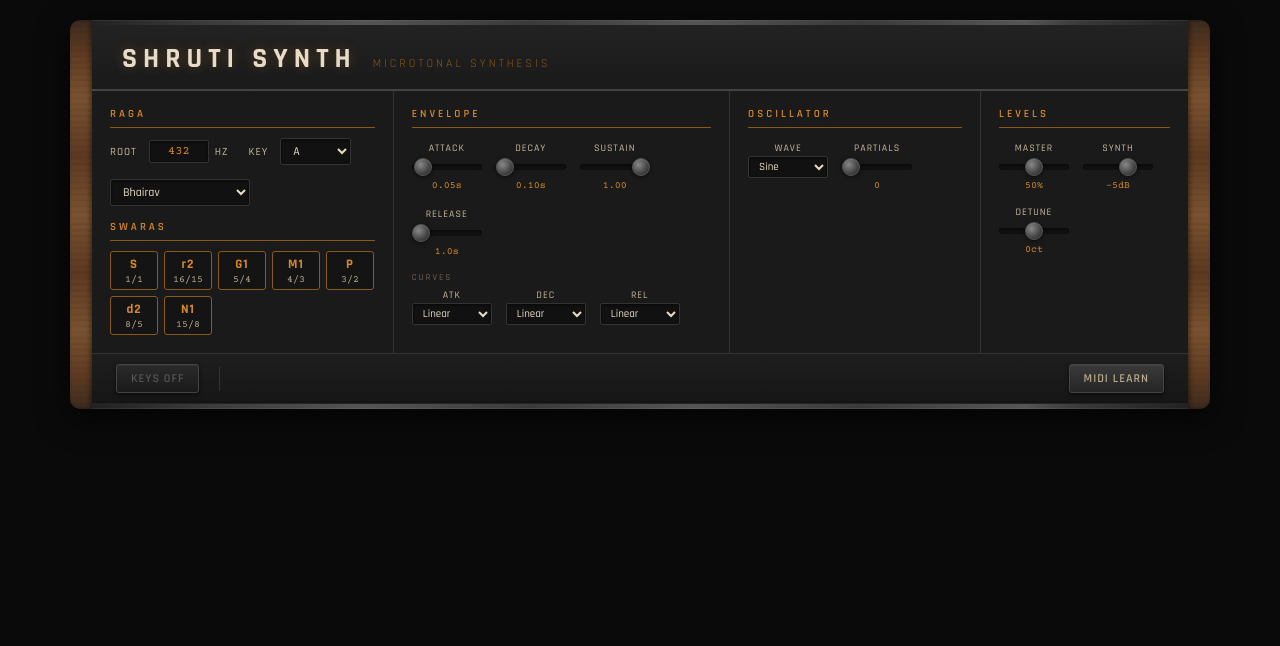
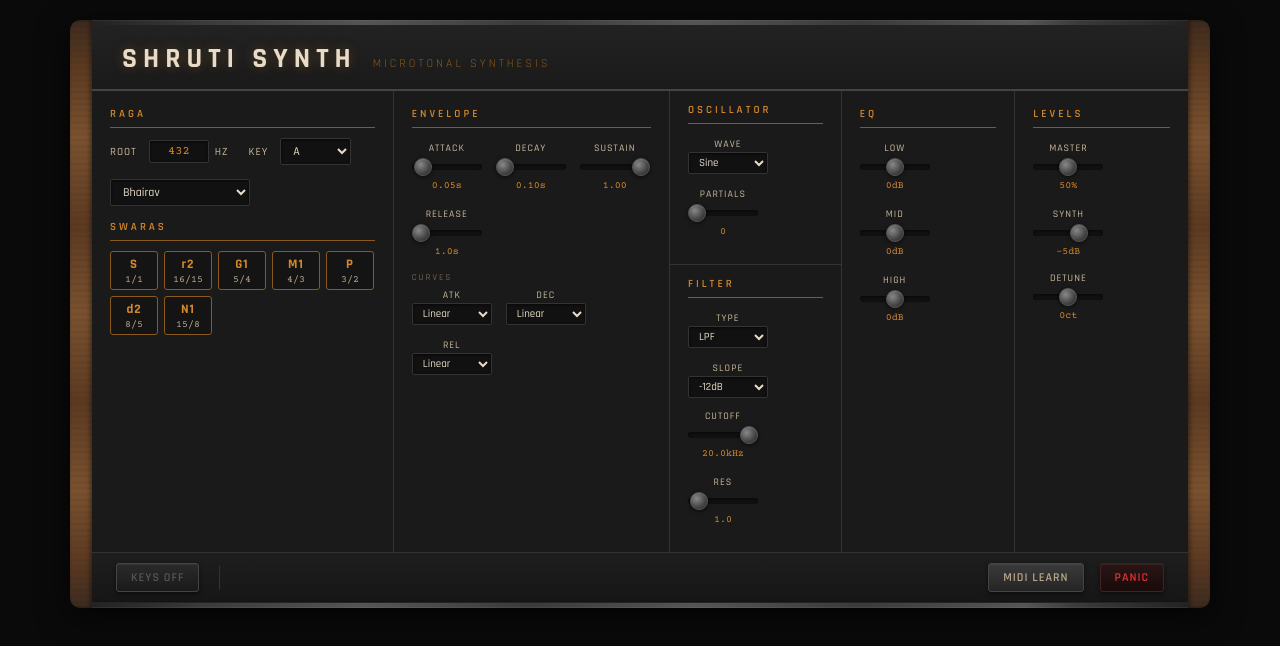
Before and after one commit to pawanbenjamin/shruti-synth, a React (Vite) app: page / in a window 1280 px wide. Shown: the top 646 px of the page. Built offline with nearby package versions, Linux system fonts and the light colour scheme.

Commit message:
eq and filter

```diff
--- a/src/App.jsx
+++ b/src/App.jsx
@@ -1,4 +1,6 @@
-import React, { useState } from "react";
+import React, { useState, useContext } from "react";
+import * as Tone from "tone";
+import { store } from "./state";
 
 import MIDI from "./components/MIDI";
 import Synth from "./components/Synth";
@@ -8,9 +10,16 @@ import KeyboardInput from "./components/KeyboardInput";
 import UserMappings from "./components/UserMappings";
 
 function App() {
+  const { state } = useContext(store);
   const [midiLearn, setMidiLearn] = useState(false);
   const [keyboardEnabled, setKeyboardEnabled] = useState(false);
   const [keyboardOctave, setKeyboardOctave] = useState(4);
+
+  const handlePanic = () => {
+    if (state.synth) {
+      state.synth.releaseAll(Tone.now());
+    }
+  };
 
   return (
     <div className="synth-chassis">
@@ -67,6 +76,10 @@ function App() {
           >
             {midiLearn ? 'MIDI Learn: On' : 'MIDI Learn'}
           </button>
+
+          <button className="panic-btn" onClick={handlePanic}>
+            Panic
+          </button>
         </div>
 
         {/* MIDI mappings display */}
--- a/src/components/MIDI.jsx
+++ b/src/components/MIDI.jsx
@@ -1,4 +1,4 @@
-import React, { useState, useEffect, useContext } from "react";
+import React, { useState, useEffect, useContext, useRef } from "react";
 import { store } from "../state";
 import * as Tone from "tone";
 
@@ -8,6 +8,23 @@ function MIDI() {
 
   const [noteObj, setNoteObj] = useState({});
   const [midiStatus, setMidiStatus] = useState("initializing");
+
+  // Sustain pedal state (CC 64)
+  const pedalDown = useRef(false);
+  // Map of MIDI note number -> frequency used at attack time (avoids float lookup issues)
+  const attackedFreqs = useRef(new Map());
+  // Set of MIDI note numbers physically held down
+  const heldNotes = useRef(new Set());
+  // Set of MIDI note numbers sustained by pedal (key released while pedal down)
+  const sustainedNotes = useRef(new Set());
+
+  // Safety sweep: if all tracking is empty, call releaseAll to catch orphaned voices
+  const cleanupIfSilent = (synth) => {
+    if (heldNotes.current.size === 0 && sustainedNotes.current.size === 0 && !pedalDown.current) {
+      synth.releaseAll(Tone.now());
+      attackedFreqs.current.clear();
+    }
+  };
 
   useEffect(() => {
     dispatch({ type: "note-obj", value: noteObj });
@@ -60,7 +77,45 @@ function MIDI() {
 
     // Handle MIDI CC (Control Change) - status bytes 176-191
     if (command === 176) {
-      handleCCMessage(noteObj.note, noteObj.velocity);
+      const ccNumber = noteObj.note;
+      const ccValue = noteObj.velocity;
+
+      // Sustain pedal (CC 64)
+      if (ccNumber === 64) {
+        if (ccValue >= 64 && !pedalDown.current) {
+          pedalDown.current = true;
+        } else if (ccValue < 64 && pedalDown.current) {
+          pedalDown.current = false;
+          // Release only pedal-sustained notes (not physically held ones)
+          if (state.synth && sustainedNotes.current.size > 0) {
+            const now = Tone.now();
+            sustainedNotes.current.forEach(note => {
+              const freq = attackedFreqs.current.get(note);
+              if (freq) {
+                state.synth.triggerRelease(freq, now + 0.05);
+                attackedFreqs.current.delete(note);
+              }
+            });
+            sustainedNotes.current.clear();
+          }
+          if (state.synth) cleanupIfSilent(state.synth);
+        }
+        return;
+      }
+
+      // All Notes Off (CC 123) — panic
+      if (ccNumber === 123) {
+        if (state.synth) {
+          state.synth.releaseAll(Tone.now());
+        }
+        pedalDown.current = false;
+        attackedFreqs.current.clear();
+        heldNotes.current.clear();
+        sustainedNotes.current.clear();
+        return;
+      }
+
+      handleCCMessage(ccNumber, ccValue);
       return;
     }
 
@@ -69,21 +124,33 @@ function MIDI() {
       if (state.freqTable && state.synth) {
         const freq = state.freqTable[noteObj.note];
         if (freq) {
-          const now = Tone.now();
-          // Fix: Normalize velocity from 0-127 to 0-1
+          const midiNote = noteObj.note;
+          // Remove from sustained set if re-attacking
+          sustainedNotes.current.delete(midiNote);
+          // Track the frequency used at attack time
+          attackedFreqs.current.set(midiNote, freq);
+          heldNotes.current.add(midiNote);
           const normalizedVelocity = noteObj.velocity / 127;
-          state.synth.triggerAttack(freq, now, normalizedVelocity);
+          state.synth.triggerAttack(freq, Tone.now(), normalizedVelocity);
         }
       }
     }
     // Handle Note Off (status bytes 128-143) or Note On with velocity 0
     else if (command === 128 || (command === 144 && noteObj.velocity === 0)) {
-      if (state.freqTable && state.synth) {
-        const freq = state.freqTable[noteObj.note];
+      if (state.synth) {
+        const midiNote = noteObj.note;
+        heldNotes.current.delete(midiNote);
+        const freq = attackedFreqs.current.get(midiNote);
         if (freq) {
-          const now = Tone.now();
-          state.synth.triggerRelease(freq, now + 0.05);
+          if (pedalDown.current) {
+            // Pedal is down — defer the release
+            sustainedNotes.current.add(midiNote);
+          } else {
+            state.synth.triggerRelease(freq, Tone.now() + 0.05);
+            attackedFreqs.current.delete(midiNote);
+          }
         }
+        cleanupIfSilent(state.synth);
       }
     }
   }, [noteObj, state.freqTable, state.synth, userCCMap]);
--- a/src/components/SynthParams.jsx
+++ b/src/components/SynthParams.jsx
@@ -31,6 +31,17 @@ function SynthParams({ midiLearn, setMidiLearn }) {
   const [partials, setPartials] = useState([])
   const [phase, setPhase] = useState(0)
   const [type, setType] = useState('sine')
+
+  // Filter Variables
+  const [filterType, setFilterType] = useState('lowpass')
+  const [filterCutoff, setFilterCutoff] = useState(20000)
+  const [filterQ, setFilterQ] = useState(1)
+  const [filterRolloff, setFilterRolloff] = useState(-12)
+
+  // EQ Variables
+  const [eqLow, setEqLow] = useState(0)
+  const [eqMid, setEqMid] = useState(0)
+  const [eqHigh, setEqHigh] = useState(0)
 
   // Update master volume through state (controls gain node)
   useEffect(() => {
@@ -78,6 +89,25 @@ function SynthParams({ midiLearn, setMidiLearn }) {
     phase,
     type,
   ])
+
+  // Filter Parameters Effect
+  useEffect(() => {
+    if (state.filter) {
+      state.filter.type = filterType
+      state.filter.frequency.rampTo(filterCutoff, 0.05)
+      state.filter.Q.rampTo(filterQ, 0.05)
+      state.filter.rolloff = filterRolloff
+    }
+  }, [state.filter, filterType, filterCutoff, filterQ, filterRolloff])
+
+  // EQ Parameters Effect
+  useEffect(() => {
+    if (state.eqNode) {
+      state.eqNode.low.value = eqLow
+      state.eqNode.mid.value = eqMid
+      state.eqNode.high.value = eqHigh
+    }
+  }, [state.eqNode, eqLow, eqMid, eqHigh])
 
   const addToMidiMap = (id) => {
     if (midiLearn) {
@@ -195,8 +225,9 @@ function SynthParams({ midiLearn, setMidiLearn }) {
         </div>
       </div>
 
-      {/* OSCILLATOR PANEL */}
-      <div className="panel">
+      {/* OSCILLATOR + FILTER STACKED */}
+      <div className="panel-stack">
+        <div className="panel panel-stacked">
           <div className="param-section-label">Oscillator</div>
 
           <div className="param-row">
@@ -221,6 +252,137 @@ function SynthParams({ midiLearn, setMidiLearn }) {
                 onChange={(e) => setPartialCount(e.target.value)}
               />
               <span className="param-value">{partialCount}</span>
+            </div>
+          </div>
+        </div>
+
+        <div className="panel panel-stacked">
+          <div className="param-section-label">Filter</div>
+
+          <div className="param-row">
+            <div className="param-control">
+              <label>Type</label>
+              <select value={filterType} onChange={(e) => setFilterType(e.target.value)}>
+                <option value="lowpass">LPF</option>
+                <option value="highpass">HPF</option>
+                <option value="bandpass">BPF</option>
+                <option value="notch">Notch</option>
+              </select>
+            </div>
+
+            <div className="param-control">
+              <label>Slope</label>
+              <select value={filterRolloff} onChange={(e) => setFilterRolloff(parseInt(e.target.value))}>
+                <option value="-12">-12dB</option>
+                <option value="-24">-24dB</option>
+                <option value="-48">-48dB</option>
+                <option value="-96">-96dB</option>
+              </select>
+            </div>
+          </div>
+
+          <div className="param-row">
+            <div className="param-control">
+              <label
+                className={midiLearn ? 'learn' : ''}
+                id="filter.cutoff"
+                onClick={(e) => addToMidiMap(e.target.id)}
+              >
+                Cutoff
+              </label>
+              <input
+                type="range"
+                min="20"
+                max="20000"
+                step="1"
+                value={filterCutoff}
+                onChange={(e) => setFilterCutoff(parseFloat(e.target.value))}
+              />
+              <span className="param-value">{filterCutoff >= 1000 ? (filterCutoff / 1000).toFixed(1) + 'k' : Math.round(filterCutoff)}Hz</span>
+            </div>
+
+            <div className="param-control">
+              <label
+                className={midiLearn ? 'learn' : ''}
+                id="filter.Q"
+                onClick={(e) => addToMidiMap(e.target.id)}
+              >
+                Res
+              </label>
+              <input
+                type="range"
+                min="0.1"
+                max="20"
+                step="0.1"
+                value={filterQ}
+                onChange={(e) => setFilterQ(parseFloat(e.target.value))}
+              />
+              <span className="param-value">{parseFloat(filterQ).toFixed(1)}</span>
+            </div>
+          </div>
+        </div>
+      </div>
+
+      {/* EQ PANEL */}
+      <div className="panel panel-eq">
+        <div className="param-section-label">EQ</div>
+
+        <div className="param-row">
+          <div className="param-control">
+            <label
+              className={midiLearn ? 'learn' : ''}
+              id="eq.low"
+              onClick={(e) => addToMidiMap(e.target.id)}
+            >
+              Low
+            </label>
+            <input
+              type="range"
+              min="-12"
+              max="12"
+              step="0.5"
+              value={eqLow}
+              onChange={(e) => setEqLow(parseFloat(e.target.value))}
+            />
+            <span className="param-value">{eqLow > 0 ? '+' : ''}{eqLow}dB</span>
+          </div>
+
+          <div className="param-control">
+            <label
+              className={midiLearn ? 'learn' : ''}
+              id="eq.mid"
+              onClick={(e) => addToMidiMap(e.target.id)}
+            >
+              Mid
+            </label>
+            <input
+              type="range"
+              min="-12"
+              max="12"
+              step="0.5"
+              value={eqMid}
+              onChange={(e) => setEqMid(parseFloat(e.target.value))}
+            />
+            <span className="param-value">{eqMid > 0 ? '+' : ''}{eqMid}dB</span>
+          </div>
+
+          <div className="param-control">
+            <label
+              className={midiLearn ? 'learn' : ''}
+              id="eq.high"
+              onClick={(e) => addToMidiMap(e.target.id)}
+            >
+              High
+            </label>
+            <input
+              type="range"
+              min="-12"
+              max="12"
+              step="0.5"
+              value={eqHigh}
+              onChange={(e) => setEqHigh(parseFloat(e.target.value))}
+            />
+            <span className="param-value">{eqHigh > 0 ? '+' : ''}{eqHigh}dB</span>
           </div>
         </div>
       </div>
--- a/src/components/synthParams.css
+++ b/src/components/synthParams.css
@@ -25,6 +25,29 @@
 /* Envelope panel gets more space */
 .synth-params .panel-envelope {
   flex: 1.4;
+}
+
+/* Stacked column for Oscillator + Filter */
+.synth-params .panel-stack {
+  display: flex;
+  flex-direction: column;
+  flex: 1;
+  border-right: 1px solid #333;
+}
+
+.synth-params .panel-stacked {
+  padding: 12px 18px;
+  border-right: none;
+  flex: none;
+}
+
+.synth-params .panel-stacked + .panel-stacked {
+  border-top: 1px solid #333;
+}
+
+/* EQ panel compact */
+.synth-params .panel-eq {
+  flex: 0.8;
 }
 
 .param-section-label {
--- a/src/state.jsx
+++ b/src/state.jsx
@@ -48,6 +48,12 @@ const StateProvider = ({ children }) => {
         return {
           ...oldState,
           gainNode: action.value,
+        };
+      }
+      case "eq-node": {
+        return {
+          ...oldState,
+          eqNode: action.value,
         };
       }
       case "master-volume": {
--- a/src/styles/style.css
+++ b/src/styles/style.css
@@ -431,6 +431,18 @@ button:active {
   cursor: not-allowed;
 }
 
+/* Panic button */
+.panic-btn {
+  color: var(--led-red);
+  border-color: #442222;
+  background: linear-gradient(180deg, #2a1515 0%, #1a0a0a 100%);
+}
+
+.panic-btn:hover {
+  background: linear-gradient(180deg, #3a1818 0%, #2a0e0e 100%);
+  box-shadow: 0 0 8px rgba(221, 51, 51, 0.2), var(--shadow-raised);
+}
+
 /* MIDI Learn button */
 .midi-learn-btn {
   margin-left: auto;
```
Also changed, not shown: src/components/Synth.jsx (+26 -4 lines). Lines whose indentation alone changed are shown as unchanged.
